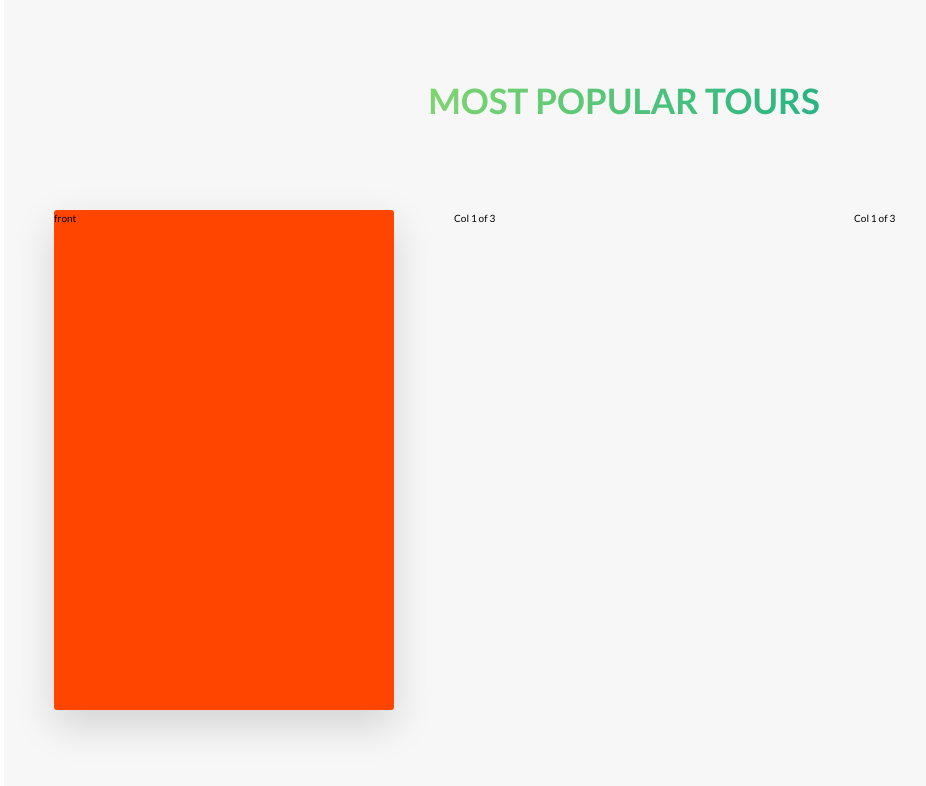
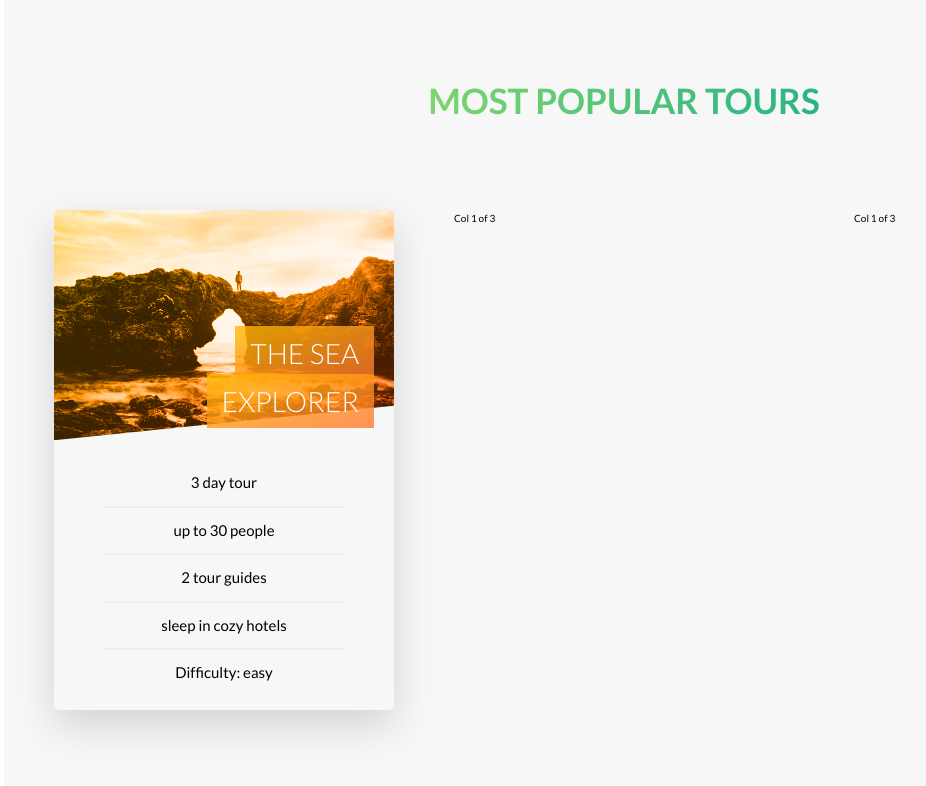
Before and after one commit to naveenrawat51/html-css-cardio-1, a website: page index.html in a window 1280 px wide. Shown: the part 2234-3020 px from the top of the page, without its empty margins (16-942 px from the left). Drawn offline with Linux system fonts and the light colour scheme.

Commit message:
tour card heading picture added with bgc image and other text added

```diff
--- a/index.html
+++ b/index.html
@@ -142,7 +142,21 @@
           <div class="col-1-of-3">
             <div class="card">
               <div class="card__side card__side--front">
-                front
+                <div class="card__picture card__picture--1"></div>
+                <h4 class="card__heading">
+                  <span class="card__heading-span card__heading-span--1"
+                    >The Sea Explorer</span
+                  >
+                </h4>
+                <div class="card__details">
+                  <ul>
+                    <li>3 day tour</li>
+                    <li>up to 30 people</li>
+                    <li>2 tour guides</li>
+                    <li>sleep in cozy hotels</li>
+                    <li>Difficulty: easy</li>
+                  </ul>
+                </div>
               </div>
               <div class="card__side card__side--back card__side--back-1">
                 back
--- a/sass/abstracts/_variables.scss
+++ b/sass/abstracts/_variables.scss
@@ -10,6 +10,7 @@ $color-tertiary-light: #2998ff;
 $color-tertiary-dark: #5643fa;
 
 $color-grey-light-1: #f7f7f7;
+$color-grey-light-2: #eee;
 
 $color-grey-dark: #777;
 $color-white: #fff;
--- a/sass/components/_card.scss
+++ b/sass/components/_card.scss
@@ -5,16 +5,17 @@
   height: 50rem;
 
   &__side {
-        background-color: orangered;
     height: 50rem;
-        transition: all .8s ease;
+    transition: all 0.8s ease;
     position: absolute;
     top: 0;
     left: 0;
     width: 100%;
     backface-visibility: hidden;
-        border-radius: 3px;
-        box-shadow: 0 1.5rem 4rem rgba($color-black, .15);
+    border-radius: 5px;
+    box-shadow: 0 1.5rem 4rem rgba($color-black, 0.15);
+    overflow: hidden;
+
     &--font {
       background-color: green;
     }
@@ -22,16 +23,90 @@
       transform: rotateY(180deg);
 
       &-1 {
-                background-image: linear-gradient(to right bottom, $color-secondary-light, $color-secondary-dark);
+        background-image: linear-gradient(
+          to right bottom,
+          $color-secondary-light,
+          $color-secondary-dark
+        );
       }
     }
   }
 
   &:hover &__side--front {
-        transform: rotateY(180deg);
+    transform: rotateY(-180deg);
   }
 
   &:hover &__side--back {
     transform: rotateY(0);
   }
+
+  &__picture {
+    background-size: cover;
+    height: 23rem;
+    background-blend-mode: color;
+    -webkit-clip-path: polygon(0 0, 100% 0, 100% 85%, 0 100%);
+    clip-path: polygon(0 0, 100% 0, 100% 85%, 0 100%);
+
+    &--1 {
+      background-image: linear-gradient(
+          to right bottom,
+          $color-secondary-light,
+          $color-secondary-dark
+        ),
+        url("../images/nat-5.jpg");
     }
+
+    &--2 {
+      background-image: url("../images/nat-5.jpg");
+    }
+
+    &--3 {
+      background-image: url("../images/nat-5.jpg");
+    }
+  }
+
+  &__heading {
+    font-size: 2.8rem;
+    font-weight: 300;
+    text-transform: uppercase;
+    text-align: right;
+    color: $color-white;
+    position: absolute;
+    top: 12rem;
+    right: 2rem;
+    width: 75%;
+  }
+
+  &__heading-span {
+    padding: 1rem 1.5rem;
+    -webkit-box-decoration-break: clone;
+    box-decoration-break: clone;
+
+    &--1 {
+      background-image: linear-gradient(
+        to right bottom,
+        rgba($color-secondary-light, 0.8s),
+        rgba($color-secondary-dark, 0.8s)
+      );
+    }
+  }
+
+  &__details {
+    padding: 2rem;
+    ul {
+      list-style: none;
+      width: 80%;
+      margin: auto;
+
+      li {
+        text-align: center;
+        font-size: 1.5rem;
+        padding: 1rem;
+
+        &:not(:last-child) {
+          border-bottom: 2px solid $color-grey-light-2;
+        }
+      }
+    }
+  }
+}
--- a/sass/layout/_header.scss
+++ b/sass/layout/_header.scss
@@ -8,6 +8,7 @@
     url(../images/hero.jpg);
   background-size: cover;
   background-position: top;
+  -webkit-clip-path: polygon(0 0, 100% 0, 100% 67vh, 0 100%);
   clip-path: polygon(0 0, 100% 0, 100% 67vh, 0 100%);
 
   &__logo-box {
```
Also changed, not shown: css/styles.css. Lines whose indentation alone changed are shown as unchanged.
